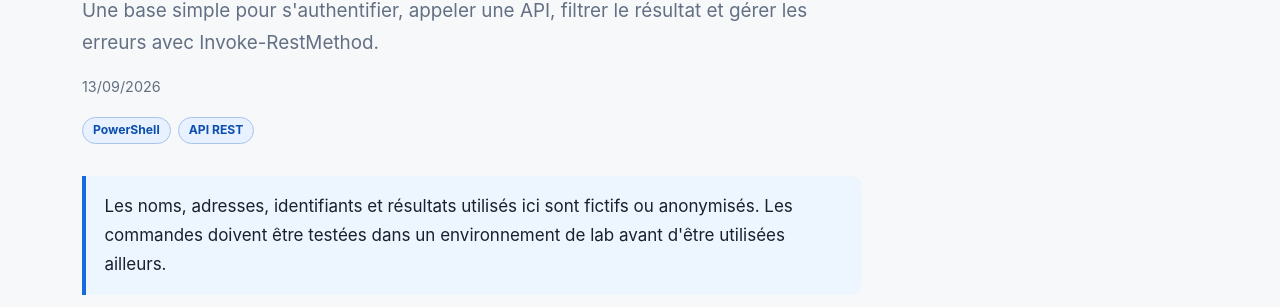
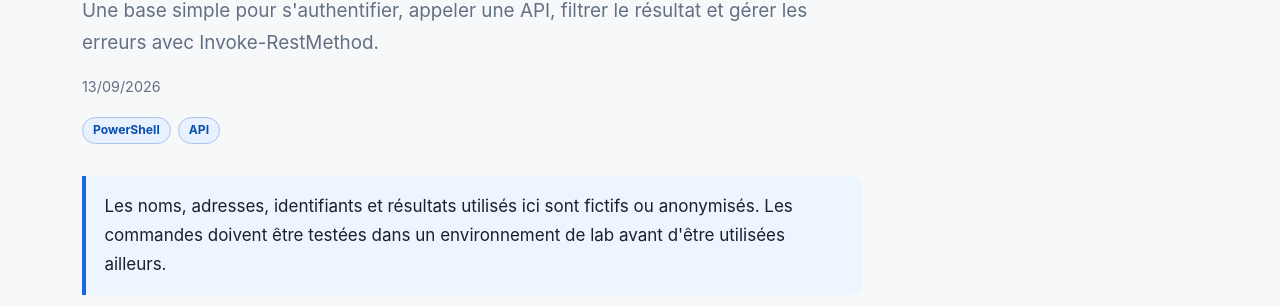
Before and after one commit to Coubiac/coubiac.github.io, a Jekyll site: the page built from _posts/2026-09-13-interroger-api-rest-powershell-sans-module.md, in a window 1280 px wide and 900 px high. Shown: the part 340-647 px from the top of the window. Built offline with Jekyll 4.4.1, drawn with Linux system fonts in a browser that asks for light colours.

Commit message:
Simplify article tags

```diff
--- a/_posts/2026-09-13-interroger-api-rest-powershell-sans-module.md
+++ b/_posts/2026-09-13-interroger-api-rest-powershell-sans-module.md
@@ -4,7 +4,7 @@ title: Interroger une API REST en PowerShell sans module
 description: Une base simple pour s'authentifier, appeler une API, filtrer le résultat et gérer les erreurs avec Invoke-RestMethod.
 tags:
   - PowerShell
-  - API REST
+  - API
 ---
 
 Il n'existe pas toujours de module PowerShell adapté à l'API que l'on veut interroger. Ce n'est pas bloquant : `Invoke-RestMethod` permet d'appeler directement la plupart des API REST.
```
